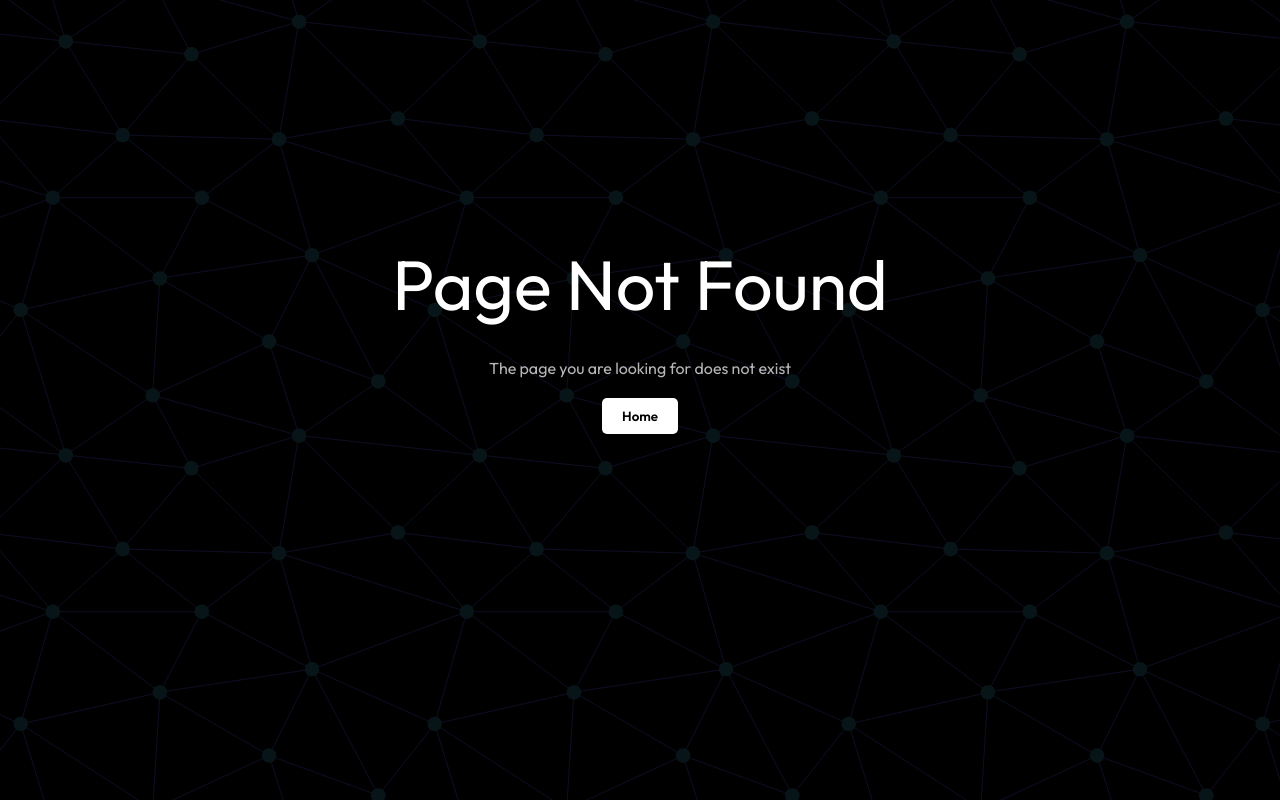
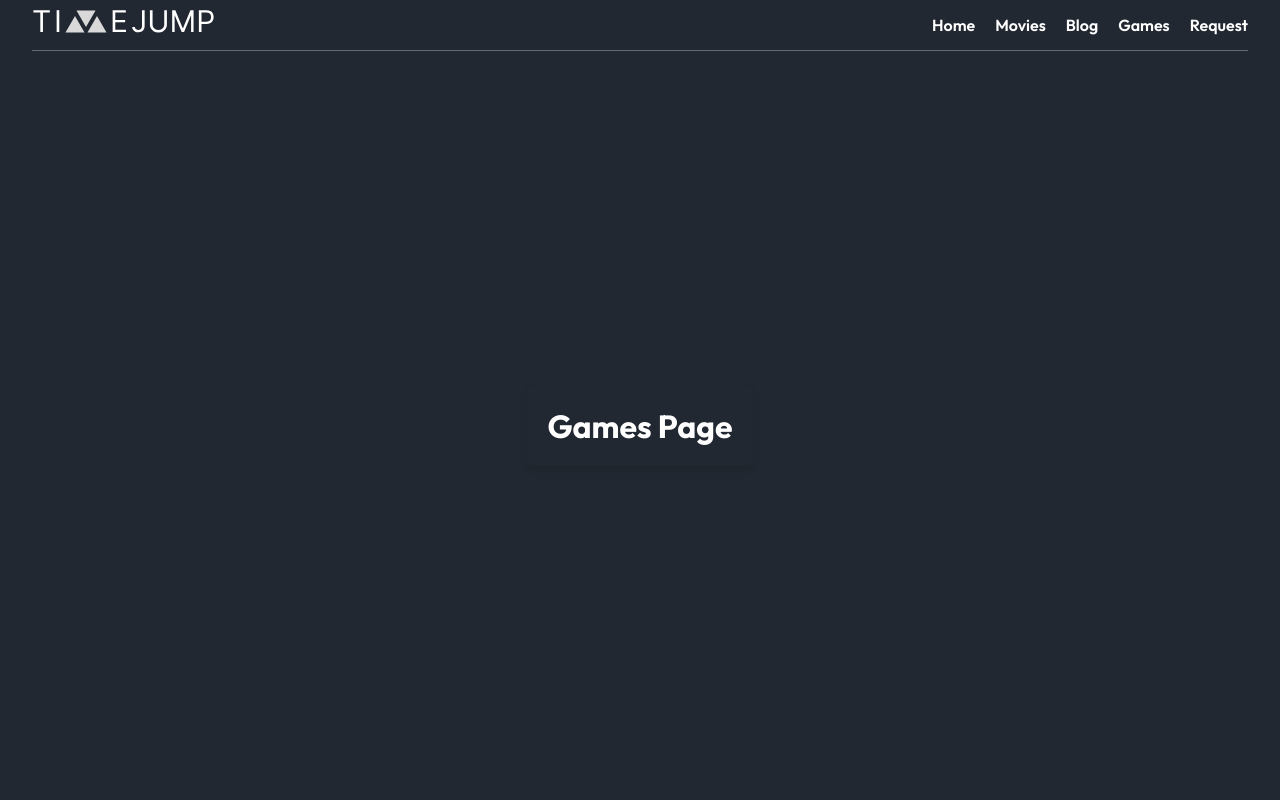
Before and after one commit to ghostknight07/CodeName-A, a React (Vite) app: page /games in a window 1280 px wide. Before the commit this address had no page. Built offline with nearby package versions, Linux system fonts and the light colour scheme.

Commit message:
request page

```diff
--- a/src/App.css
+++ b/src/App.css
@@ -17,7 +17,7 @@ body {
 }
 
 main {
-  width: 85%;
+  width: 95%;
   height: 100dvh;
   margin-left: auto;
   margin-right: auto;
--- a/src/components/Button/Button.css
+++ b/src/components/Button/Button.css
@@ -5,7 +5,7 @@
     color: black;
     font-weight: 600;
     border: none;
-    border-radius: 5px;
+    border-radius: 2px;
     cursor: pointer;
 }
 
--- a/src/components/Navbar/Navbar.jsx
+++ b/src/components/Navbar/Navbar.jsx
@@ -13,6 +13,7 @@ export default function Navbar() {
         <a href="/">Home</a>
         <a href="/movies">Movies</a>
         <a href="/blog">Blog</a>
+        <a href="/games">Games</a>
         <a href="/request">Request</a>
         {/* Don't think an about page is needed. */}
         {/* <a href="/about">About Us</a> */}
--- a/src/main.jsx
+++ b/src/main.jsx
@@ -8,8 +8,9 @@ import { createBrowserRouter, RouterProvider } from 'react-router-dom';
 import App from './App.jsx'
 import MoviePage from './pages/MoviePage/MoviePage.jsx';
 import MovieDetails from './pages/MovieDetails/MovieDetails.jsx';
-import RequestPage from './pages/RequestPage.jsx';
+import RequestPage from './pages/RequestPage/RequestPage.jsx';
 import BlogPage from './pages/Blog/BlogPage.jsx';
+import GamesPage from './pages/GamesPage/GamesPage.jsx';
 
 // in case of any error
 import NotFound from './pages/NotFound.jsx';
@@ -44,6 +45,11 @@ const router = createBrowserRouter([
     errorElement: <NotFound />,
   },
   {
+    path: '/games',
+    element: <GamesPage />,
+    errorElement: <NotFound />,
+  },
+  {
     path: '*', // path for any undefined url path
     element: <NotFound />,
   }
--- a/src/pages/BlogData/BlogData.json
+++ b/src/pages/BlogData/BlogData.json
@@ -6,7 +6,6 @@
         "blogTitle": "Small Things Like These Review: A Quietly Powerful Story",
         "blogDescription": "Tim Mielants’ Small Things Like These, an adaptation of Claire Keegan’s acclaimed 2021 novel, is a restrained yet profoundly moving historical drama that unflinchingly ...",
         "pubDate": " December 17, 2024",
-        "blogImage": "https://www.themovieblog.com/wp-content/uploads/2024/12/Small-Things-Like-These-Review-320x220.png",
         "pick": true,
         "blogImage": "https://resizing.flixster.com/pMNfRhpBmFbKV0o71XDVqcXeNmo=/fit-in/705x460/v2/https://resizing.flixster.com/-XZAfHZM39UwaGJIFWKAE8fS0ak=/v3/t/assets/p26812197_v_h9_ad.jpg"
     },
--- /dev/null
+++ b/src/pages/GamesPage/GamesPage.jsx
@@ -0,0 +1,15 @@
+import Navbar from "../../components/Navbar/Navbar";
+import style from "./GamesPage.module.css";
+
+function GamesPage() {
+  return (
+    <div className={style["Gamesfull-page"]}>
+      <Navbar />
+      <div className={style["Gamespage-container"]}>
+        <h1>Games Page</h1>
+      </div>
+    </div>
+  );
+}
+
+export default GamesPage;
--- /dev/null
+++ b/src/pages/GamesPage/GamesPage.module.css
@@ -0,0 +1,20 @@
+/* Full Page Styling */
+.Gamesfull-page {
+    width: 95%;
+    margin: auto auto;
+    display: flex;
+    flex-direction: column;
+    min-height: 100vh;
+    background-color: #00000000;
+  }
+
+  /* Page Container Styling */
+  .Gamespage-container {
+    padding: 20px;
+    margin: auto;
+    max-width: 1200px;
+    text-align: center;
+    background-color: #00000000;
+    box-shadow: 0 4px 8px rgba(0, 0, 0, 0.1);
+    border-radius: 8px;
+  }
--- a/src/pages/MoviePage/MoviePage.css
+++ b/src/pages/MoviePage/MoviePage.css
@@ -9,7 +9,7 @@
 }
 
 .moviepage-container{
-  width: 85%;
+  width: 95%;
   margin: auto auto;
 }
 
@@ -68,9 +68,10 @@
   padding: 10px 20px;
   background-color: #ffffff;
   color: black;
+  font-size: 1rem;
   font-weight: 600;
   border: none;
-  border-radius: 5px;
+  border-radius: 2px;
   cursor: pointer;
 }
 
--- a/src/pages/MoviePage/MoviePage.jsx
+++ b/src/pages/MoviePage/MoviePage.jsx
@@ -9,10 +9,11 @@ import "./MoviePage.css";
 function MoviePage() {
   // this state will help us show like 10 movies and then a
   // button will help us "show more"
-  const [visibleCount, setVisibleCount] = useState(10);
+  let howManyPostersShouldBeSeen = 12;
+  const [visibleCount, setVisibleCount] = useState(howManyPostersShouldBeSeen);
 
   const handleClick = () => {
-    setVisibleCount((prevCount) => prevCount + 10);
+    setVisibleCount((prevCount) => prevCount + howManyPostersShouldBeSeen);
   };
 
   return (
--- /dev/null
+++ b/src/pages/RequestPage/RequestPage.jsx
@@ -0,0 +1,23 @@
+import Navbar from "../../components/Navbar/Navbar.jsx";
+import style from "./RequestPage.module.css";
+
+function RequestPage() {
+  return (
+    <div className={style["full-page"]}>
+      <Navbar />
+      <div className={style["form-container"]}>
+        <h1 className={style["form-title"]}>Fill Out Our Form</h1>
+        <iframe
+          src="https://docs.google.com/forms/d/e/1FAIpQLSek9kpPqVEQexPswh-01H5jZJvtaGzXUt7ZcFmxrRg7xtiq5w/viewform?embedded=true"
+          className={style["google-form"]}
+          title="Google Form"
+          allowFullScreen
+        >
+          Loading…
+        </iframe>
+      </div>
+    </div>
+  );
+}
+
+export default RequestPage;
--- /dev/null
+++ b/src/pages/RequestPage/RequestPage.module.css
@@ -0,0 +1,63 @@
+/* Full Page Styling */
+.full-page {
+    width: 95%;
+    margin: auto auto;
+}
+
+  /* Container Styling */
+  /*.form-container {
+    display: flex;
+    flex-direction: column;
+    justify-content: center;
+    align-items: center;
+    flex-grow: 1;
+    padding: 20px;
+    background-color: #00000000;
+    border-radius: 8px;
+    box-shadow: 0 4px 8px rgba(0, 0, 0, 0.1);
+    margin-top: 20px;
+    margin-bottom: 20px;
+    margin-left: auto;
+    margin-right: auto;
+    max-width: 800px;
+    width: 100%;
+    height: 100%;
+    overflow: hidden;
+    position: relative;
+    z-index: 1;
+  }
+
+  /* Title Styling */
+  .form-title {
+    margin-top: 20;
+    margin-bottom: 20px;
+    color: #ffffff;
+    font-family: Arial, sans-serif;
+    font-size: 24px;
+    font-weight: bold;
+    text-align: center;
+  }
+
+  /* Google Form Iframe Styling */
+  .google-form {
+    width: 100%;
+    height: 600px;
+    border: none;
+    border-radius: 8px;
+    box-shadow: 0 4px 8px rgba(0, 0, 0, 0);
+    overflow: hidden;
+    position: relative;
+    z-index: 1;
+  }
+
+
+  /* Responsive Design for Smaller Screens */
+  @media (max-width: 768px) {
+    .google-form {
+      height: 500px;
+    }
+
+    .form-title {
+      font-size: 20px;
+    }
+  }
```
